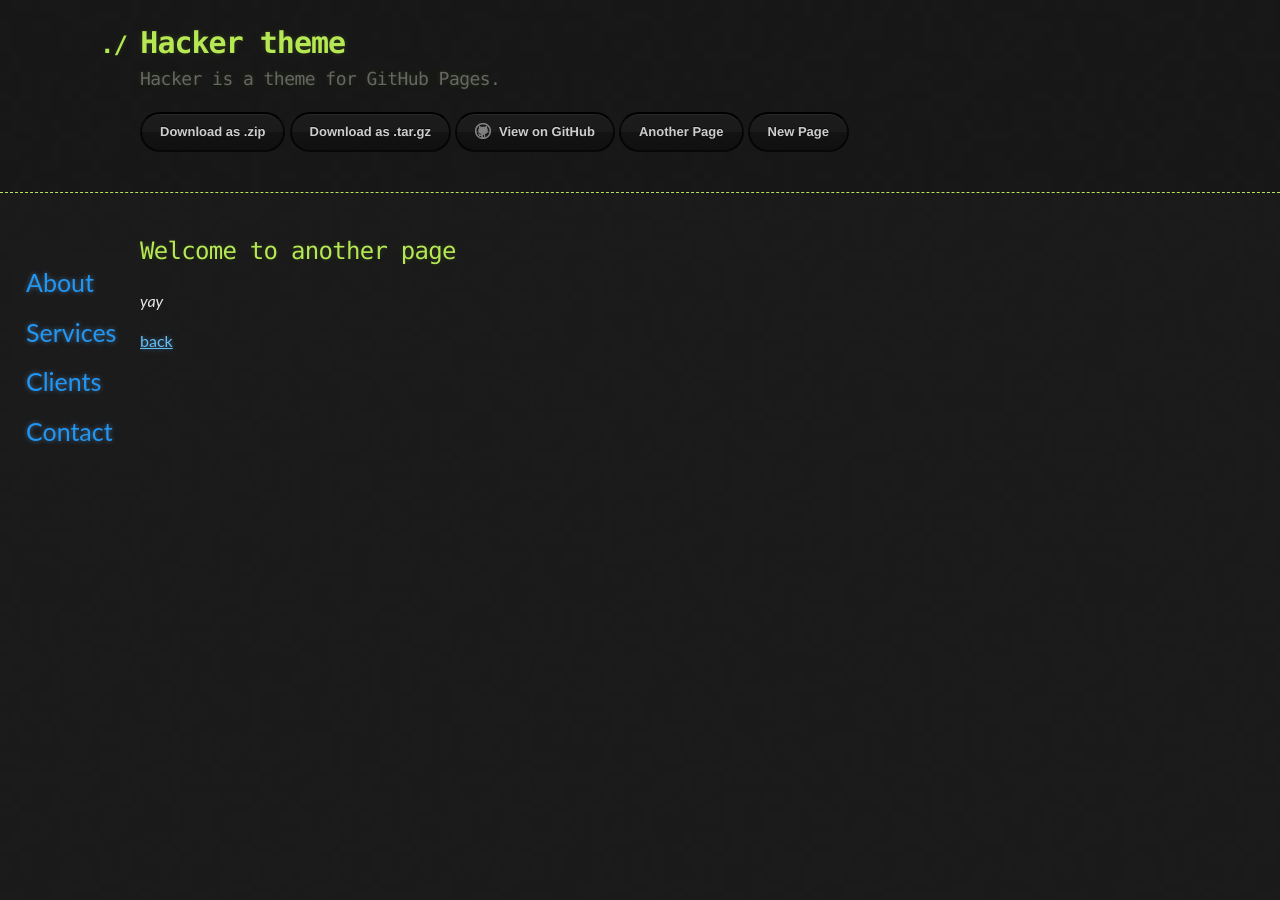
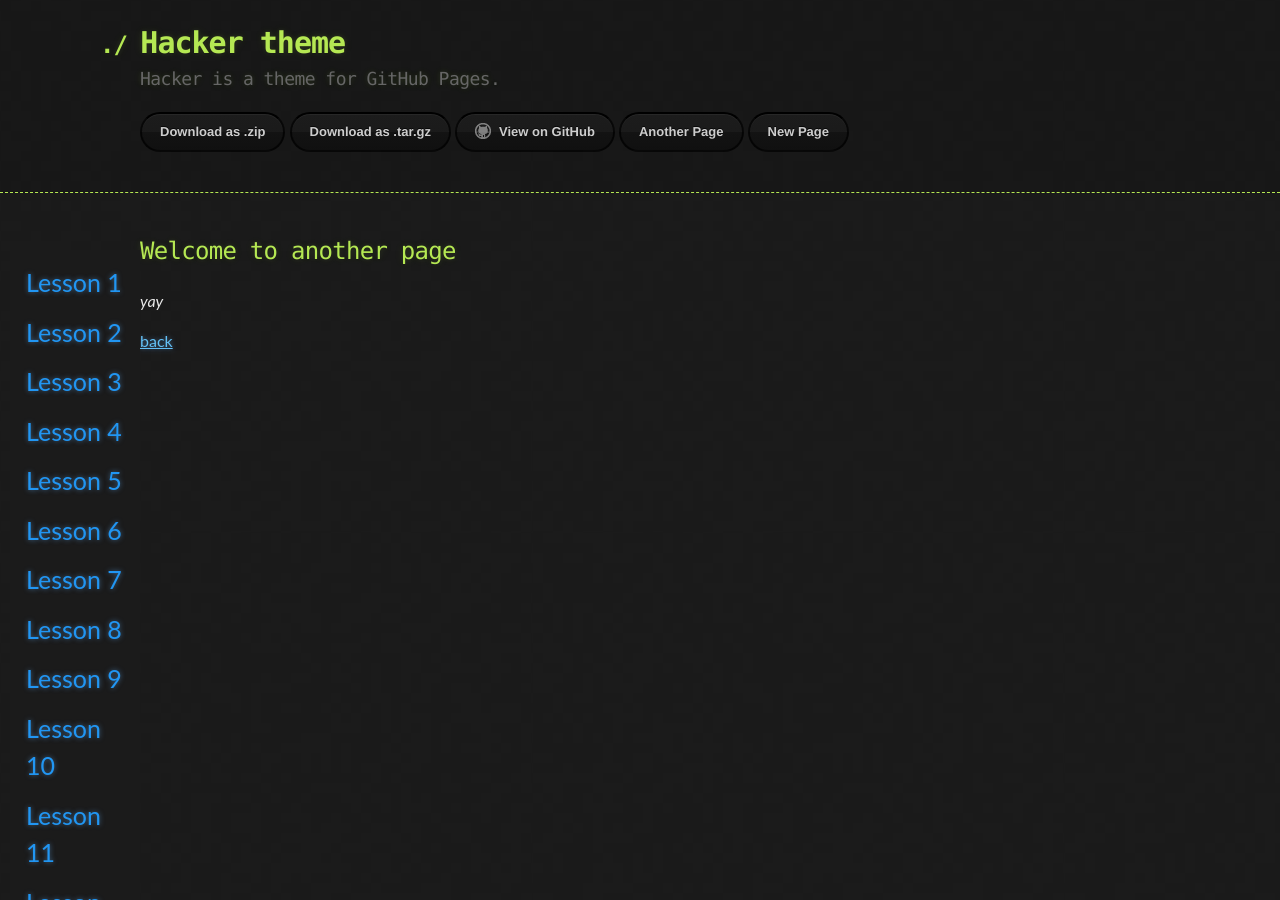
Before and after one commit to kode2go/python2go, a Jekyll site: the page built from another-page.md, in a window 1280 px wide. Built offline with Jekyll 4.4.1, drawn with Linux system fonts in a browser that asks for light colours; our own code applies the rules of GitHub Pages for plain Markdown files.

Commit message:
Update default.html

```diff
--- a/_layouts/default.html
+++ b/_layouts/default.html
@@ -75,10 +75,19 @@ body {
       <section id="main_content">
 
         <div class="sidenav">
-  <a href="#about">About</a>
-  <a href="#services">Services</a>
-  <a href="#clients">Clients</a>
-  <a href="#contact">Contact</a>
+  <a href="#">Lesson 1</a>
+  <a href="#">Lesson 2</a>
+  <a href="#">Lesson 3</a>
+  <a href="#">Lesson 4</a>
+  <a href="#">Lesson 5</a>
+  <a href="#">Lesson 6</a>
+  <a href="#">Lesson 7</a>
+  <a href="#">Lesson 8</a>
+  <a href="#">Lesson 9</a>
+  <a href="#">Lesson 10</a>
+  <a href="#">Lesson 11</a>
+  <a href="#">Lesson 12</a>
+
 </div>
 
         {{ content }}
```
